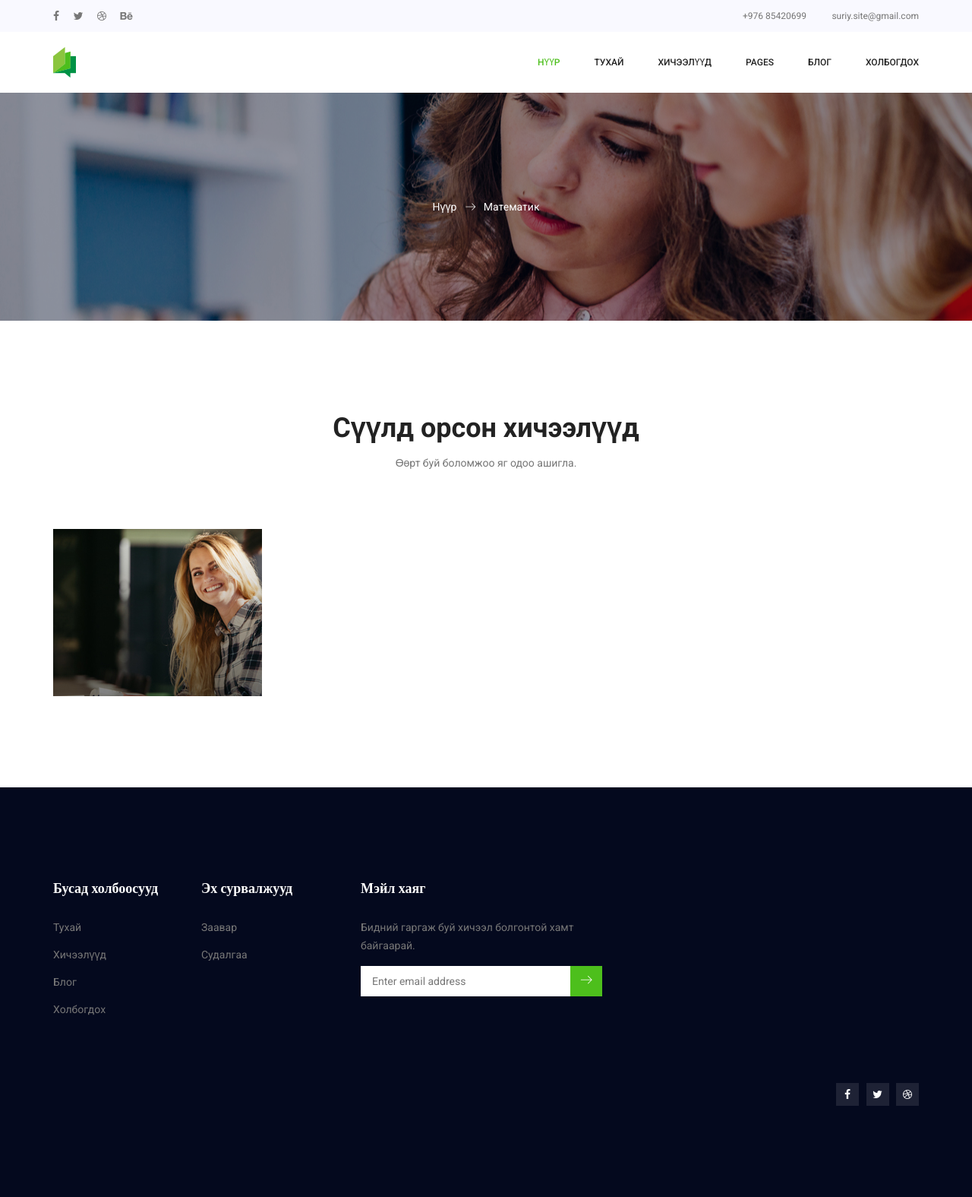
After one commit to Munkh-Orgil/suriy.site, a Django app: template lesson/templates/learnit/article.html in a window 1280 px wide. The commit adds this page. Shown: the whole page at 76% size. Run offline with Django 3.2, Linux system fonts and the light colour scheme; the template is opened without the code that fills it: values that come from a table or form of the project are taken from there, others are empty; data comes from the database, SQL or seed files in the repository; some libraries are stand-ins or nearby versions.

Commit message:
views, urls, templates

```diff
--- a/lesson/models.py
+++ b/lesson/models.py
@@ -1,6 +1,7 @@
 import os
 from django.db import models
 from django.utils.text import slugify
+from django.urls import reverse
 from sorl.thumbnail import ImageField
 
 # Create your models here.
@@ -32,6 +33,10 @@ class Subject(TimeStampedModel):
         self.slug = slugify(self.name, allow_unicode=True)
         super(Subject, self).save(*args, **kwargs)
 
+    def get_absolute_url(self):
+        # return reverse("subjects", kwargs={'slug': self.slug})
+        return "/subject/%s" % (self.slug)
+        # return "/{}".format(self.pk)
 
 def cover_upload(instance, filename):
     ext = filename.split('.')[-1]
@@ -59,7 +64,8 @@ class Article(TimeStampedModel):
         return "%s" % (self.title)
 
     def get_absolute_url(self):
-        return "/{}/{}".format(Subject.slug, self.pk)
+        return reverse("subjects", kwargs={'slug': self.slug})
+        # return "/{}".format(Subject.slug, self.pk)
 
     def save(self, *args, **kwargs):
         self.slug = slugify(self.title, allow_unicode=True)
--- /dev/null
+++ b/lesson/templates/learnit/article.html
@@ -0,0 +1,44 @@
+{% extends "learnit\base.html" %}
+{% block content %}
+{% load static %}
+<section class="banner_area">
+    <div class="banner_inner d-flex align-items-center">
+        <div class="overlay bg-parallax" data-stellar-ratio="0.9" data-stellar-vertical-offset="0" data-background=""></div>
+        <div class="container">
+            <div class="banner_content text-center">
+                <h2></h2>
+                <div class="page_link">
+                    <a href="index.html">Нүүр</a>
+                    <a href="contact.html">{{ subject.name }}</a>
+                </div>
+            </div>
+        </div>
+    </div>
+</section>
+<section class="courses_area p_120">
+    <div class="container">
+        <div class="main_title">
+            <h2>Сүүлд орсон хичээлүүд</h2>
+            <p>Өөрт буй боломжоо яг одоо ашигла.</p>
+        </div>
+        <div class="row courses_inner">
+            <div class="col-lg-9">
+                <div class="grid_inner">
+                <!-- {% for article in articles %} -->
+                    <div class="grid_item wd55">
+                        <div class="courses_item">
+                            <img src="{% static 'content/img/courses/course-1.jpg' %}" alt="">
+                            <div class="hover_text">
+                                <!-- <a href="#"><h4>{{ article.title }}</h4></a> -->
+                                <ul class="list">
+                                    <!-- <li><a href="#"><i class="lnr lnr-user"></i>{{ article.class_number }}</a></li> -->
+                                </ul>
+                            </div>
+                        </div>
+                    </div>
+                {% endfor %}
+            </div>
+        </div>
+    </div>
+</section>
+{% endblock %}
--- a/lesson/templates/learnit/base.html
+++ b/lesson/templates/learnit/base.html
@@ -12,8 +12,8 @@
         <link rel="stylesheet" href="{% static 'content/css/font-awesome.min.css' %}">
         <link rel="stylesheet" href="{% static 'content/vendors/owl-carousel/owl.carousel.min.css' %}">
         <link rel="stylesheet" href="{% static 'content/vendors/lightbox/simpleLightbox.css' %}">
+        <link rel="stylesheet" href="{% static 'content/vendors/animate-css/animate.css' %}">
         <link rel="stylesheet" href="{% static 'content/vendors/nice-select/css/nice-select.css' %}">
-        <link rel="stylesheet" href="{% static 'content/vendors/animate-css/animate.css' %}">
         <link rel="stylesheet" href="{% static 'content/vendors/popup/magnific-popup.css' %}">
         <!-- main css -->
         <link rel="stylesheet" href="{% static 'content/css/style.css' %}">
@@ -55,10 +55,13 @@
                                 <li class="nav-item active"><a class="nav-link" href="index.html">Нүүр</a></li>
                                 <li class="nav-item"><a class="nav-link" href="about-us.html">Тухай</a></li>
                                 <li class="nav-item submenu dropdown">
-                                    <a href="#" class="nav-link dropdown-toggle" data-toggle="dropdown" role="button" aria-haspopup="true" aria-expanded="false">Хичээлүүд</a>
+                                    <a href="#" class="nav-link dropdown-toggle" data-toggle="dropdown" role="butto0n" aria-haspopup="true" aria-expanded="false">Хичээлүүд</a>
                                     <ul class="dropdown-menu">
-                                        <li class="nav-item"><a class="nav-link" href="courses.html">Хичээлүүд</a>
-                                        <li class="nav-item"><a class="nav-link" href="course-details.html">Хичээлүүдийн Тухай</a></li>
+                                        <li class="nav-item"><a class="nav-link" href="/subject/математик">Математик</a>
+                                        <li class="nav-item"><a class="nav-link" href="/subject/англи-хэл">Англи хэл</a></li>
+                                        <li class='nav-item'><a class="nav-link" href="/subject/физик">Физик</a></li>
+                                        <li class='nav-item'><a class="nav-link" href="/subject/хими">Хими</a></li>
+                                        <li class='nav-item'><a class="nav-link" href="/subject/биологи">Биологи</a></li>
                                     </ul>
                                 </li>
                                 <li class="nav-item submenu dropdown">
@@ -68,11 +71,7 @@
                                     </ul>
                                 </li>
                                 <li class="nav-item submenu dropdown">
-                                    <a href="#" class="nav-link dropdown-toggle" data-toggle="dropdown" role="button" aria-haspopup="true" aria-expanded="false">Блог</a>
-                                    <ul class="dropdown-menu">
-                                        <li class="nav-item"><a class="nav-link" href="blog.html">Blog</a></li>
-                                        <li class="nav-item"><a class="nav-link" href="single-blog.html">Blog Details</a></li>
-                                    </ul>
+                                    <a href="#" class="nav-link dropdown-toggle" data-toggle="dropdown" role="button" aria-haspopup="true" aria-expanded="false">Блог</a
                                 </li>
                                 <li class="nav-item"><a class="nav-link" href="contact.html">Холбогдох</a></li>
                             </ul>
--- /dev/null
+++ b/lesson/templates/learnit/biology.html
@@ -0,0 +1,4 @@
+{% extends "learnit/base.html %"}
+{% block content %}
+
+{% endblock %}
--- /dev/null
+++ b/lesson/templates/learnit/chemistry.html
@@ -0,0 +1,4 @@
+{% extends "learnit/base.html %"}
+{% block content %}
+
+{% endblock %}
--- /dev/null
+++ b/lesson/templates/learnit/english.html
@@ -0,0 +1,4 @@
+{% extends "learnit/base.html %"}
+{% block content %}
+
+{% endblock %}
--- a/lesson/templates/learnit/index.html
+++ b/lesson/templates/learnit/index.html
@@ -1,5 +1,6 @@
-{% extends 'base.html' %}
+{% extends 'learnit\base.html' %}
 {% block content %}
+{% load static %}
  <!--================Header Menu Area =================-->
 
         <!--================Header Menu Area =================-->
--- /dev/null
+++ b/lesson/templates/learnit/physics.html
@@ -0,0 +1,4 @@
+{% extends "learnit/base.html %"}
+{% block content %}
+
+{% endblock %}
--- a/lesson/urls.py
+++ b/lesson/urls.py
@@ -2,11 +2,12 @@ from django.urls import path
 from lesson.views import *
 
 urlpatterns = [
-    path('', LatestLessons.as_view(template_name='index.html'), name='latest_lessons'),
-    path('subject/', SubjectView.as_view(template_name=''), name='subjects'),
-    path('subject/<slug:slug>', SubjectDetailView.as_view(template_name='')),
+    path('', LatestLessons.as_view(template_name='learnit/index.html'), name='latest_lessons'),
+    path('subject/', SubjectView.as_view(template_name='learnit/subject.html'), name='subjects'),
+    path('subject/<slug>', SubjectDetailView.as_view(template_name='learnit/article.html'), name="subjectDetail"),
     path('article/', LessonView.as_view(template_name=''), name='lessons'),
     path('article/<slug:slug>', LessonDetailView.as_view(template_name='')),
     path('test/', TestView.as_view(template_name=''), name='tests'),
-    path('test/<slug:slug>', TestDetailView.as_view(template_name=''))
+    path('test/<slug:slug>', TestDetailView.as_view(template_name='')),
+    path('math/', MathView.as_view(), name='math_view'),
 ]
```
Also changed, not shown: lesson/templates/learnit/subject.html (added, +46 -0 lines), lesson/views.py (+82 -4 lines), db.sqlite3, media/article_cover/тоо-тоолол.jpg (added), 1 other file.
